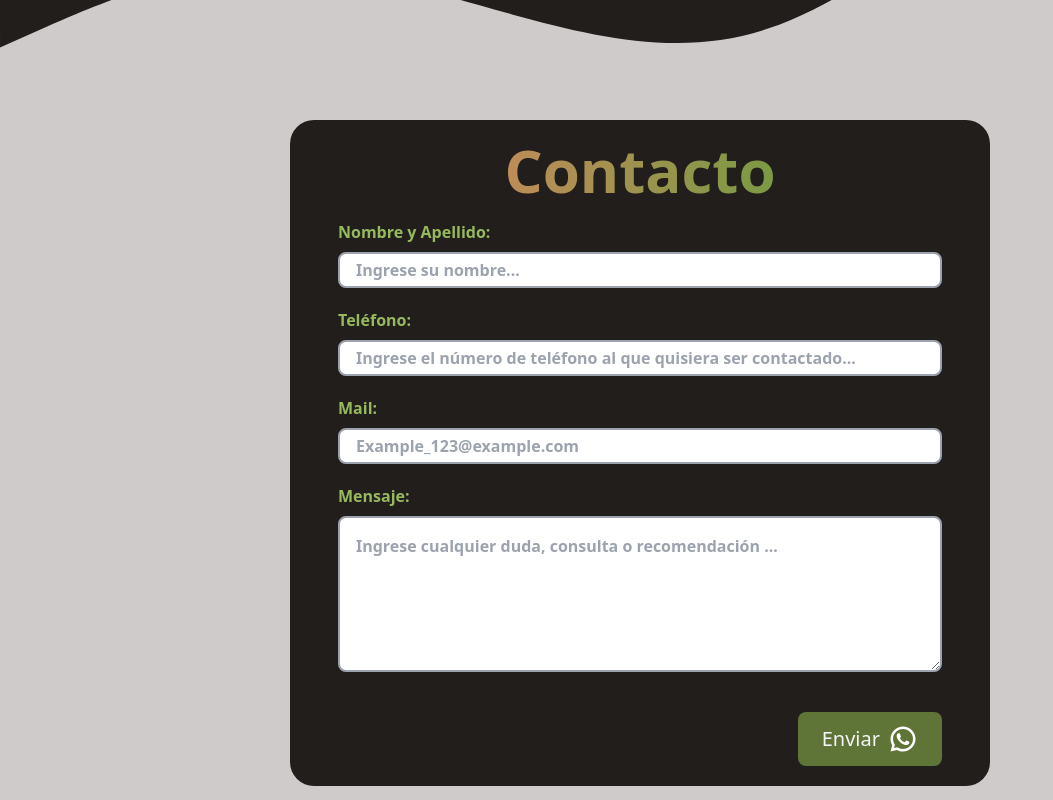
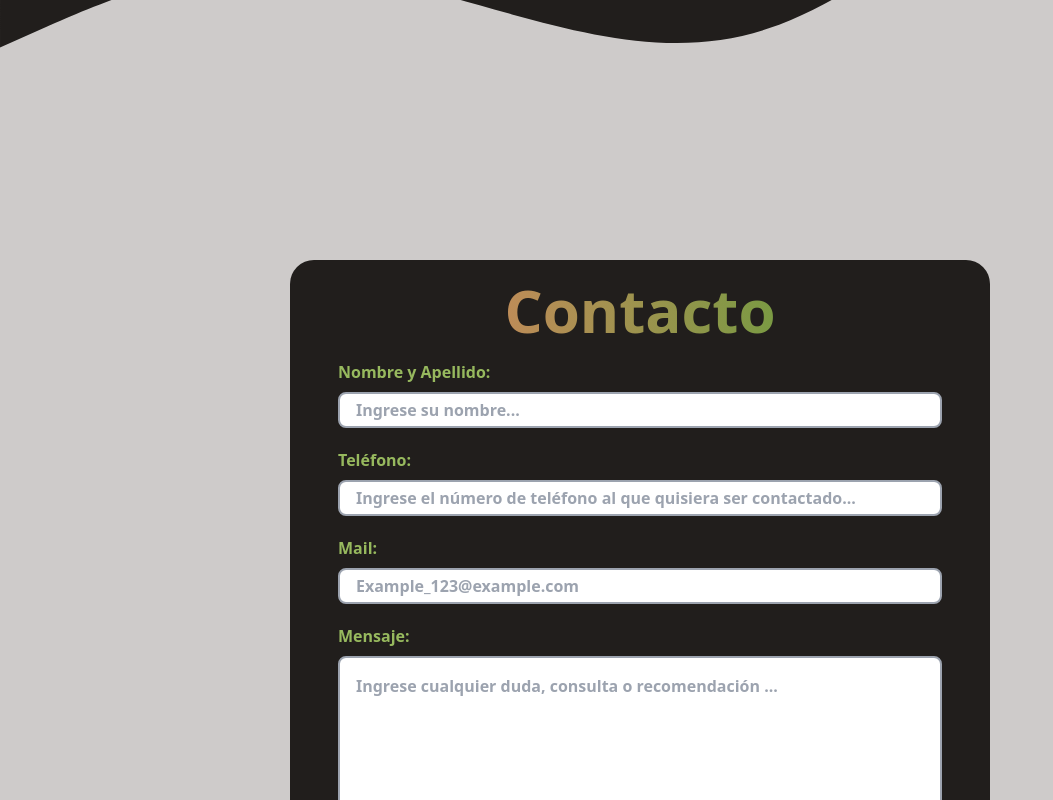
Before and after one commit to FlorCardinali/Portfolio, a React (Vite) app in the folder vite/: page / in a window 1280 px wide. Shown: the part 7180-7980 px from the top of the page, without its empty margins (0-1053 px from the left). Built offline with nearby package versions, Linux system fonts and the light colour scheme; what tailwindcss-animated would draw is missing.

Commit message:
retoques de responsive en contact

```diff
--- a/vite/src/components/Contact.jsx
+++ b/vite/src/components/Contact.jsx
@@ -30,7 +30,7 @@ const Contact = () => {
             <section id="contact-section" className="w-screen bg-contrast flex justify-center items-center ">
 
 
-                <div className="bg-bgColor rounded-3xl  ">
+                <div className="bg-bgColor rounded-3xl -translate-y-20 md:translate-y-10">
                     <Title
                         title="Contacto"
                         content=""
--- a/vite/src/components/Studies.jsx
+++ b/vite/src/components/Studies.jsx
@@ -164,7 +164,7 @@ const Studies = () => {
                 </div>
             </section>
 
-            <div className="bg-contrast w-screen h-[300px]">
+            <div className="bg-contrast w-screen h-[400px]">
                 <svg xmlns="http://www.w3.org/2000/svg" viewBox="0 0 1440 320"><path fill="#211e1c" fillOpacity="1" d="M0,256L48,234.7C96,213,192,171,288,165.3C384,160,480,192,576,218.7C672,245,768,267,864,234.7C960,203,1056,117,1152,85.3C1248,53,1344,75,1392,85.3L1440,96L1440,0L1392,0C1344,0,1248,0,1152,0C1056,0,960,0,864,0C768,0,672,0,576,0C480,0,384,0,288,0C192,0,96,0,48,0L0,0Z"></path></svg>
             </div>
         </>
```
